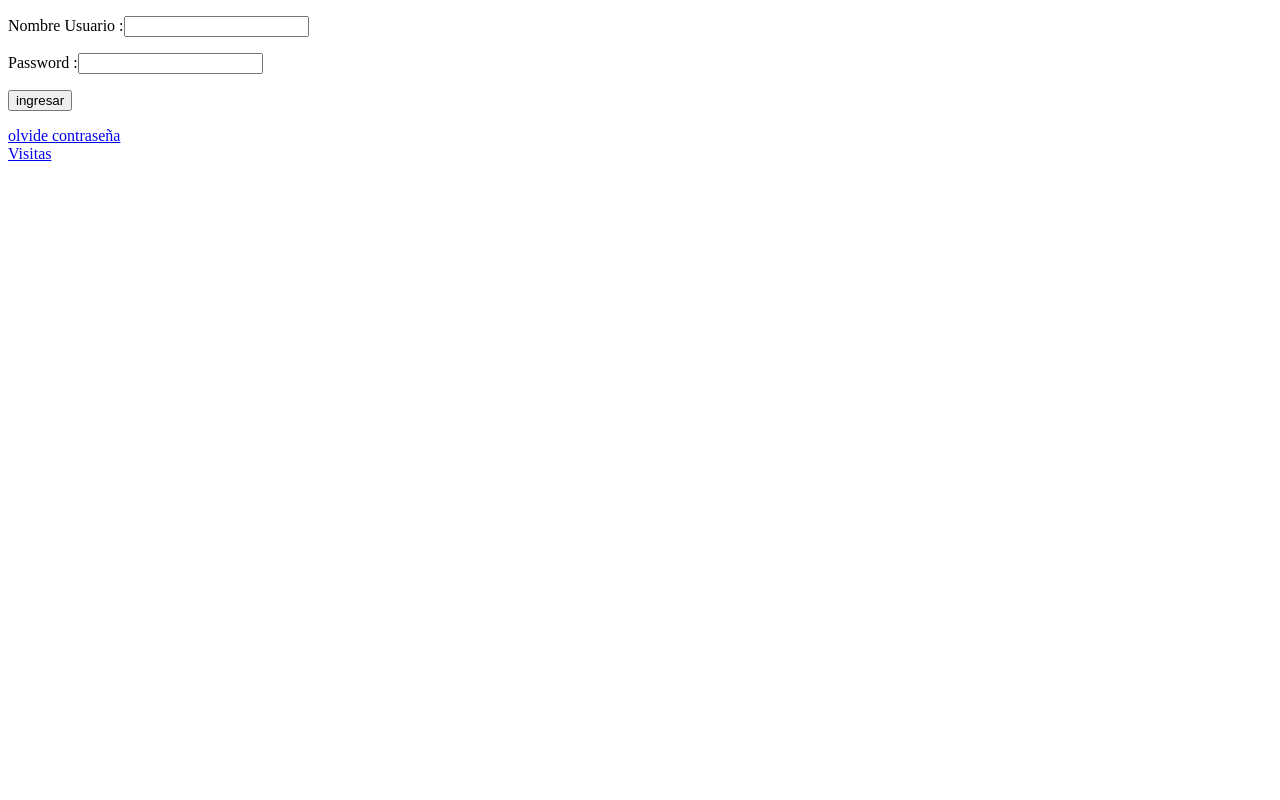
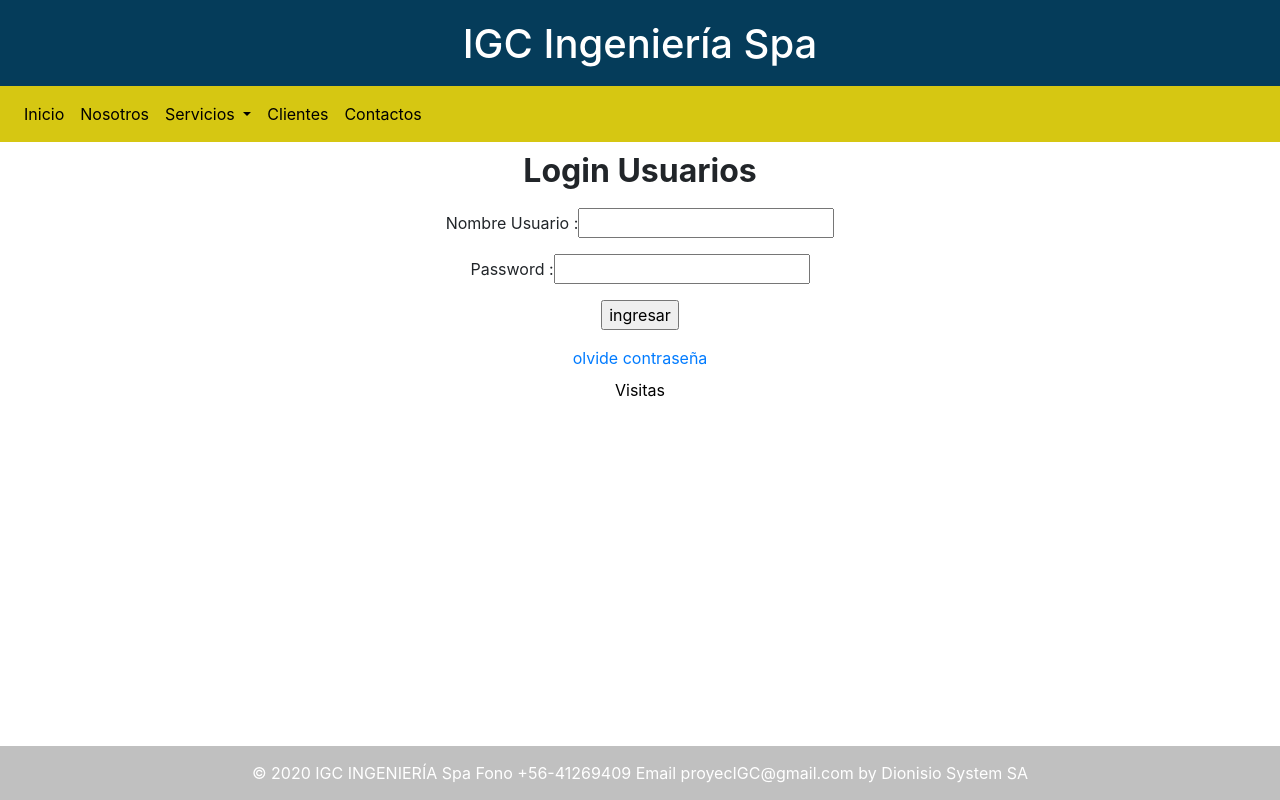
Before and after one commit to DionisiosSystem/IGC-Ingenieria, a Django app: page / in a window 1280 px wide. Run offline with Django 3.2, Linux system fonts and the light colour scheme; some libraries are stand-ins or nearby versions.

Commit message:
se agrega estilo a formulario de logins

```diff
--- a/IGCIngenieria/formulario/templates/login.html
+++ b/IGCIngenieria/formulario/templates/login.html
@@ -1,25 +1,110 @@
-<!DOCTYPE html>
-<html lang="en">
-<head>
-    <meta charset="UTF-8">
-    <title>Login Usuarios</title>
-</head>
-<body>
+        <meta charset="UTF-8">
+        <!-- Titulo Página -->
+        <title>IGC Ingeniería</title>
+        <meta name="viewport" content="width=device-width, initial-scale=1.0">
+        <!-- **Importaciones** -->
 
-    <form action="" method="POST">{% csrf_token %}
-        <p>Nombre Usuario :<input type="text" name="username"></p>
-        <p>Password      :<input type="password" name="password"></p>
-        <p><input type="submit" value="ingresar"></p>
+        <!-- Jquery -->
+        <script src= "https://ajax.googleapis.com/ajax/libs/jquery/3.5.1/jquery.min.js"></script>
+
+        <!-- Estilos -->
+        <link rel="stylesheet" href="/static/css/estilos.css">
+
+        <!-- Bootstrap 4-->
+        <link rel="stylesheet" href="https://maxcdn.bootstrapcdn.com/bootstrap/4.5.2/css/bootstrap.min.css">
+        <script src="https://cdnjs.cloudflare.com/ajax/libs/popper.js/1.16.0/umd/popper.min.js"></script>
+        <script src="https://maxcdn.bootstrapcdn.com/bootstrap/4.5.2/js/bootstrap.min.js"></script>
+
+        <!--FontAwesome-->
+        <link rel="stylesheet" type="text/css" href="https://cdnjs.cloudflare.com/ajax/libs/font-awesome/5.14.0/css/all.min.css">
+
+         <!-- Toastr-->
+        <script src="https://cdnjs.cloudflare.com/ajax/libs/toastr.js/latest/toastr.min.js"></script>
+        <link rel="stylesheet" href="https://cdnjs.cloudflare.com/ajax/libs/toastr.js/latest/toastr.css">
+    </head>
+    <body>
+
+        <!-- ** CABECERA ** -->
+      <div class="contenedor_principal" >
+        <header class="row">
+            <div class="col-xs-12 col-lg-12">
+                <div class="header">
+                    <h1 class="letraBlanca"> IGC Ingeniería Spa </h1>
+                </div>
+            </div>
+        </header>
+      </div>
+
+      <!-- ***MENU(NAV)***  -->
+      <nav class="navbar navbar-expand-sm  colorNav" >
+          <!-- Hamburguesa Menu Responsivo -->
+          <button class="navbar-toggler" type="button" data-toggle="collapse" data-target="#menu"
+                  aria-controls="menu" aria-expanded="false" aria-label="Toggle navigation"><span class="dark-blue-text"><i class="fas fa-bars"></i></span></button>
+          <!-- Links Menu -->
+          <div class="collapse navbar-collapse" id="menu">
+              <ul class="navbar-nav " >
+                <li class="nav-item">
+
+                  <a class="nav-link letrasNegras" href="{% url 'index' %}">Inicio</a>
+                </li>
+                <li class="nav-item">
+                   <a class="nav-link letrasNegras" href="{% url 'QuienesSomos' %}">Nosotros</a>
+                </li>
+                <li class="nav-item dropdown">
+                  <a class="nav-link dropdown-toggle letrasNegras" href="#" id="navbardrop" data-toggle="dropdown">
+                    Servicios
+                  </a>
+                  <!-- Submenu -->
+                  <div class="dropdown-menu">
+                     <a class="dropdown-item letrasNegras" href="{% url 'obrasCiviles' %}">Obras Civiles</a>
+                     <a class="dropdown-item letrasNegras" href="{% url 'obrasMenores' %}">Servicios Obras Menores</a>
+                  </div>
+                </li>
+                  <li class="nav-item">
+                        <a class="nav-link letrasNegras" href="{% url 'clientes' %}">Clientes</a>
+                  </li>
+                  <li class="nav-item">
+                    <a class="nav-link letrasNegras" href="{% url 'contacto' %}">Contactos</a>
+                </li>
+              </ul>
+          </div>
+      </nav>
 
 
+      <!-- ***CUERPO***  -->
+      <div class="row">
+          <div class="col-xs-12 col-lg-12">
+              <div class=" text-center">
+                  <h2><b> Login Usuarios </b></h2>
+              </div>
+          </div>
+      </div>
+      <div class="container widthMedio">
+        <div class="row">
+          <div class="col-xs-12 col-lg-12 text-center">
 
 
+               <form action="" method="POST">{% csrf_token %}
+                    <p>Nombre Usuario :<input type="text" name="username"></p>
+                    <p>Password      :<input type="password" name="password"></p>
+                    <p><input type="submit" value="ingresar"></p>
+                </form>
+                <a href="/recuperaClave/">olvide contraseña</a>
+                <br>
+                <a class="nav-link letrasNegras" href="{% url 'index' %}">Visitas</a>
 
+          </div>
+        </div>
+      </div>
+      <br><br><br><br>
+      <!-- FOOTER -->
+      <footer class="row">
+        <div class="col-xs-12 col-lg-6">
+          <div class="footer">
+            <p class="margenFooter">  © 2020 IGC INGENIERÍA Spa  Fono +56-41269409 Email proyecIGC@gmail.com   by Dionisio System SA </p>
+          </div>
+        </div>
+      </footer>
 
-    </form>
-
-    <a href="/recuperaClave/">olvide contraseña</a>
-    <br>
-    <a class="nav-link letrasNegras" href="{% url 'index' %}">Visitas</a>
 </body>
 </html>
```
Also changed, not shown: IGCIngenieria/db.sqlite3.
